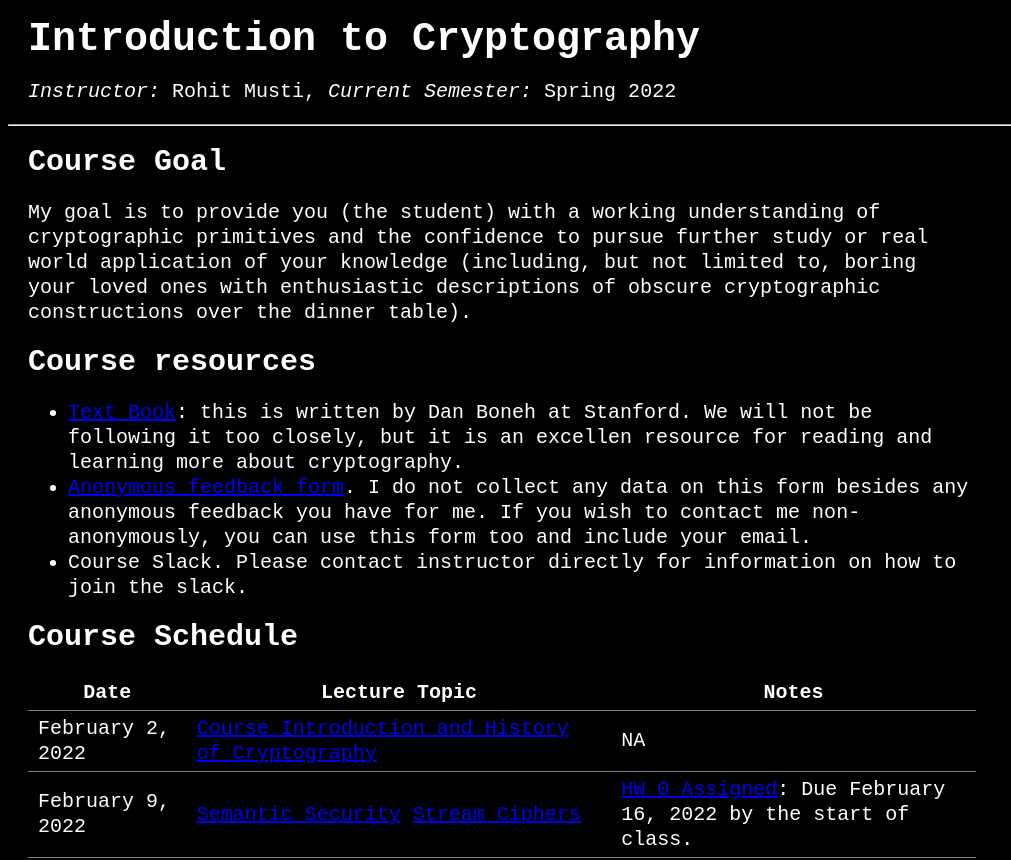
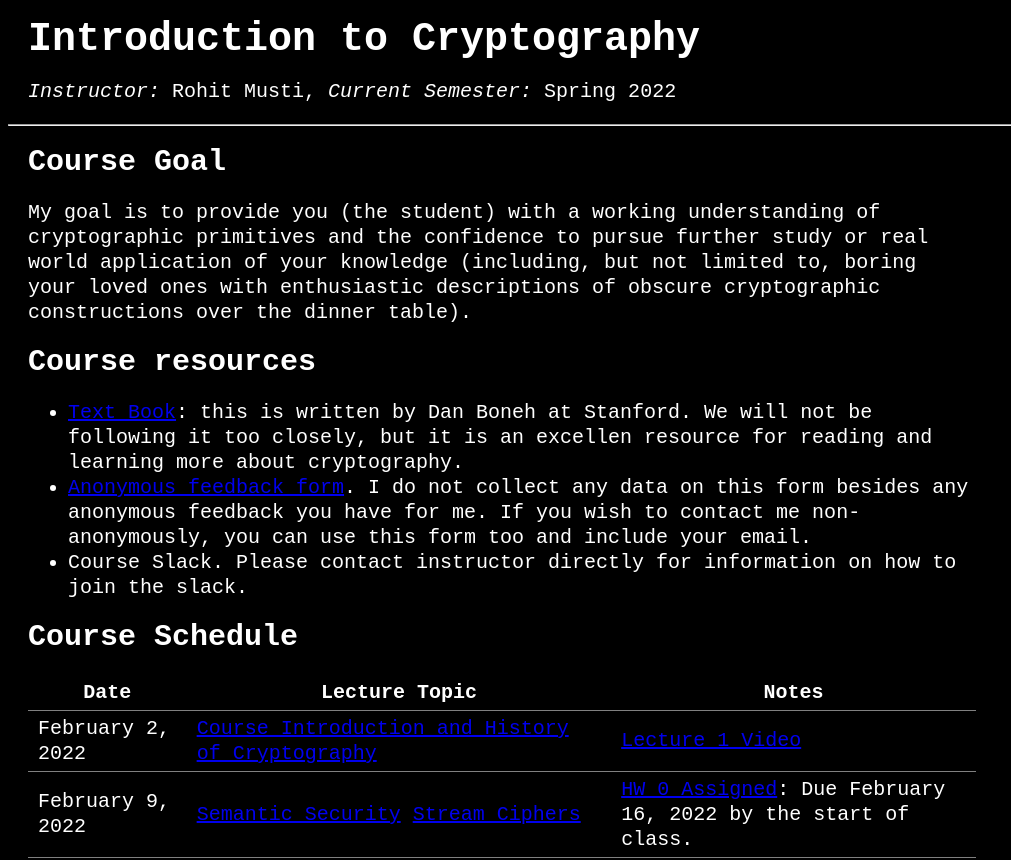
Before and after one commit to rohitmusti/intro-to-crypto, a plain HTML site: page index.html in a window 1280 px wide. Shown: the top 860 px of the page, without its empty margins (0-1011 px from the left). Drawn offline with Linux system fonts and the light colour scheme.

Commit message:
lecture 1 on youtube included on course site

```diff
--- a/index.html
+++ b/index.html
@@ -65,7 +65,12 @@
               Course Introduction and History of Cryptography</a
             >
           </td>
-          <td>NA</td>
+          <td>
+            <a
+              href="https://www.youtube.com/watch?v=W6cz5j2esvs&list=PLt5f5aL_xAlzcKOmQYS-D8heuCIsMuv8D&index=1"
+              >Lecture 1 Video</a
+            >
+          </td>
         </tr>
         <tr>
           <td>February 9, 2022</td>
```
